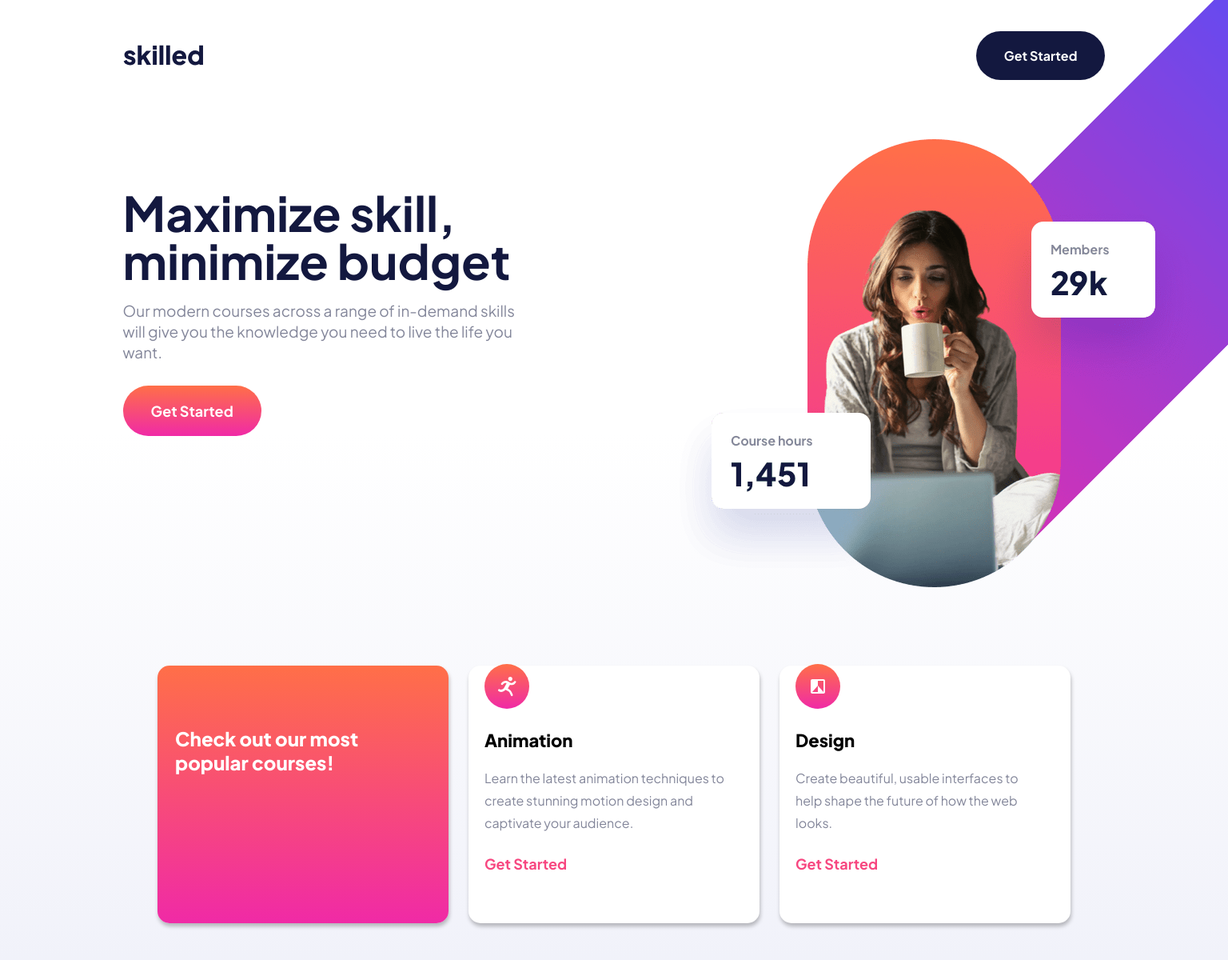
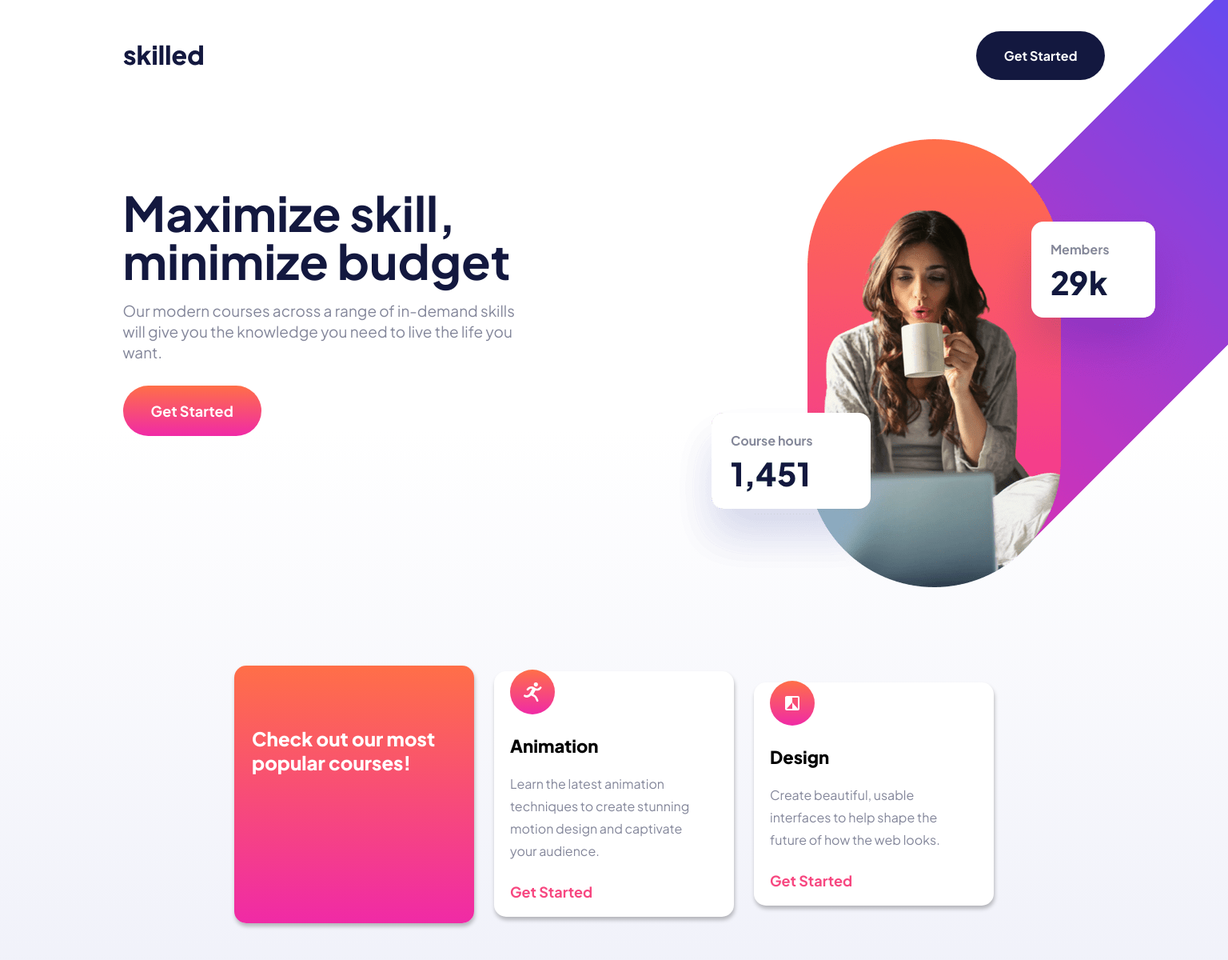
Before and after one commit to russell-crooms/skilled, a React (Vite) app: page / in a window 1536 px wide. Shown: the top 1200 px of the page at 80% size. Built offline with nearby package versions, Linux system fonts and the light colour scheme.

Commit message:
Removing width and height from my .cards.

```diff
--- a/src/components/cards/Cards.css
+++ b/src/components/cards/Cards.css
@@ -132,19 +132,14 @@
 }
 @media (min-width: 768px) {
   .cards {
-    width: 335px;
-    height: 255px;
   }
 }
 @media (min-width: 958px) {
   .cards {
-    width: 275px;
   }
 }
 @media (min-width: 1024px) {
   .cards {
-    width: 285px;
-    height: 270px;
     box-shadow: 1px 4px 5px rgba(0, 0, 0, 0.25);
   }
 }
@@ -155,32 +150,27 @@
 }
 @media (min-width: 1060px) {
   .cards {
-    width: 295px;
-    height: 280px;
+
   }
 }
 @media (min-width: 1367px) {
   .cards {
-    width: 340px;
-    height: 280px;
+
   }
 }
 @media (min-width: 1440px) {
   .cards {
-    width: 364px;
-    height: 322px;
+
   }
 }
 @media (min-width: 1595px) {
   .cards {
-    width: 400px;
-    height: 320px;
+
   }
 }
 @media (min-width: 2560px) {
   .cards {
-    width: 408px;
-    height: 325px;
+
   }
 }
 
```
